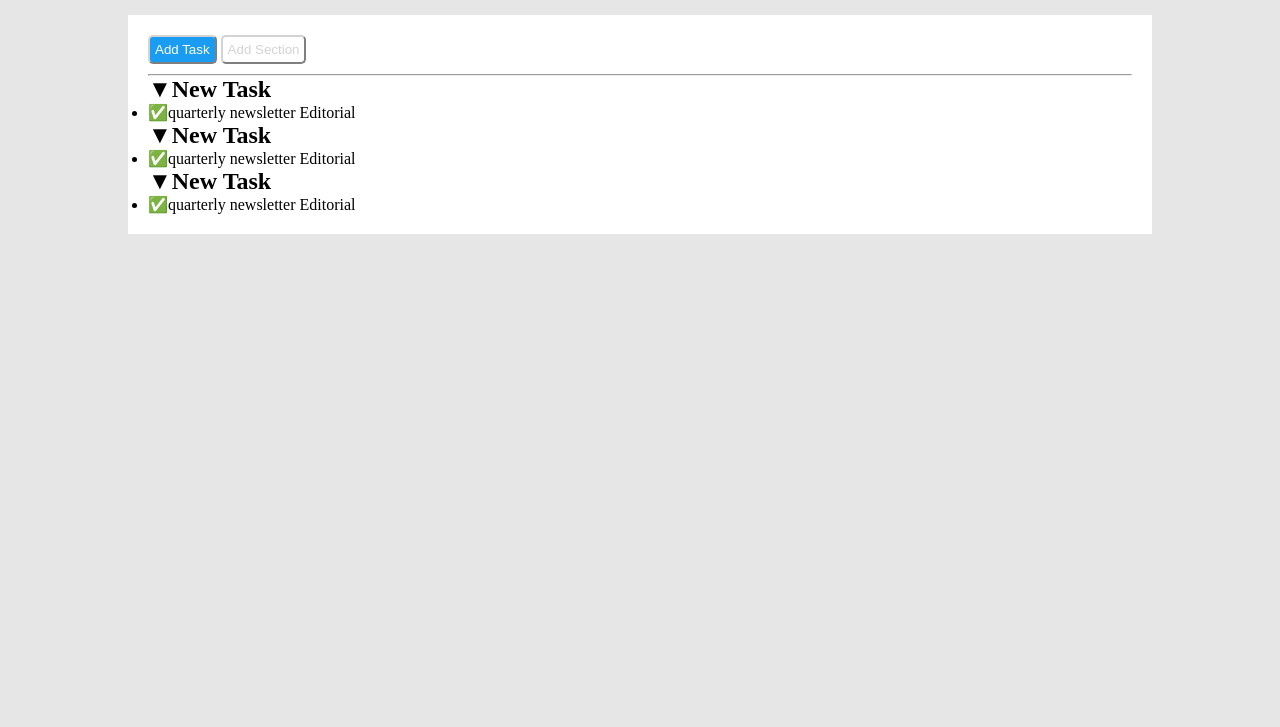
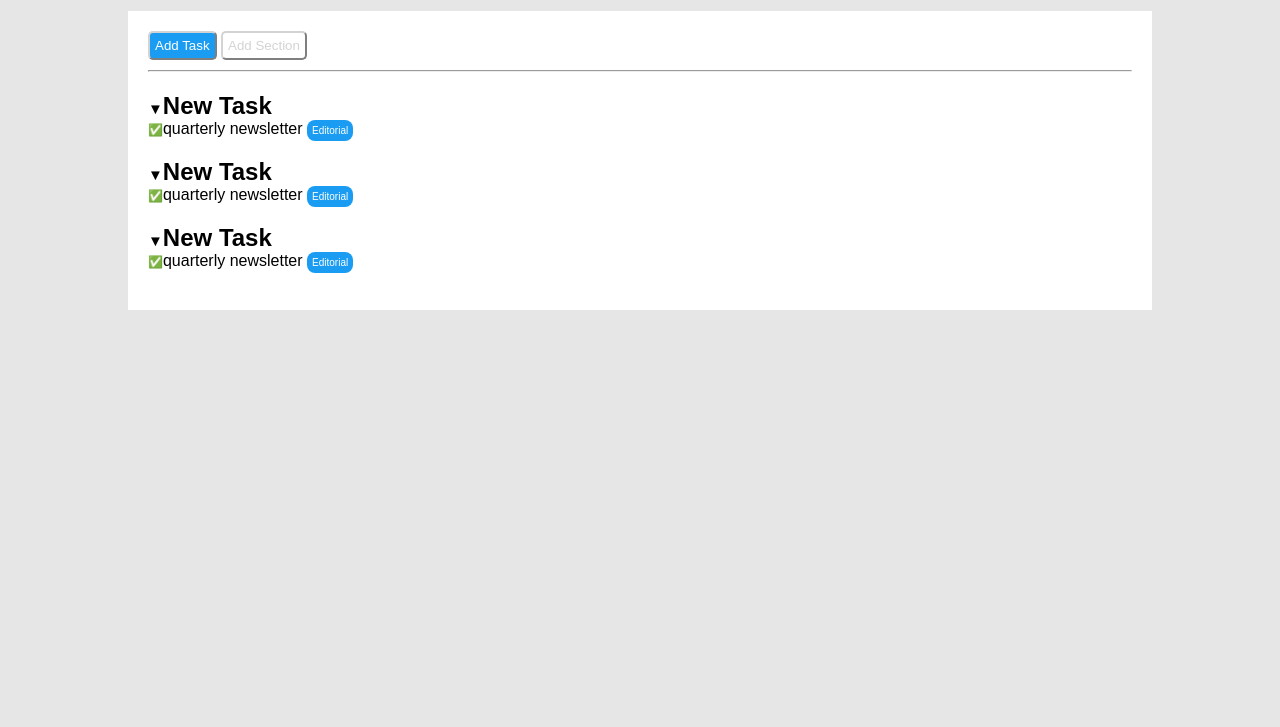
Before and after one commit to alfonsodcf/html-css-toboolist, a plain HTML site: page index.html in a window 1280 px wide. Shown: the part 73-800 px from the top of the page. Drawn offline with Linux system fonts and the light colour scheme.

Commit message:
style: checklist

```diff
--- a/css/style.css
+++ b/css/style.css
@@ -2,9 +2,11 @@
     margin: 0;
     padding: 0;
     box-sizing: border-box;
+    font-family: arial;
 }
 h1{
     display: inline-block;
+    vertical-align: 15px;
 }
 body{
     background-color: #e6e6e6;
@@ -38,3 +40,24 @@ header{
     margin-top: 10px;
 
 }
+.toggle{
+    font-size: 15px;
+}
+.tagblu{
+    border-radius: 8px;
+    background-color: rgb(26, 156, 243);
+    color: white;
+    padding: 5px;
+    font-size: 10px;
+}
+
+ul{
+    list-style-type: none;
+     }
+
+.checklist{
+    font-size: 12px;
+}
+div{
+    margin-bottom: 20px;
+}
```
